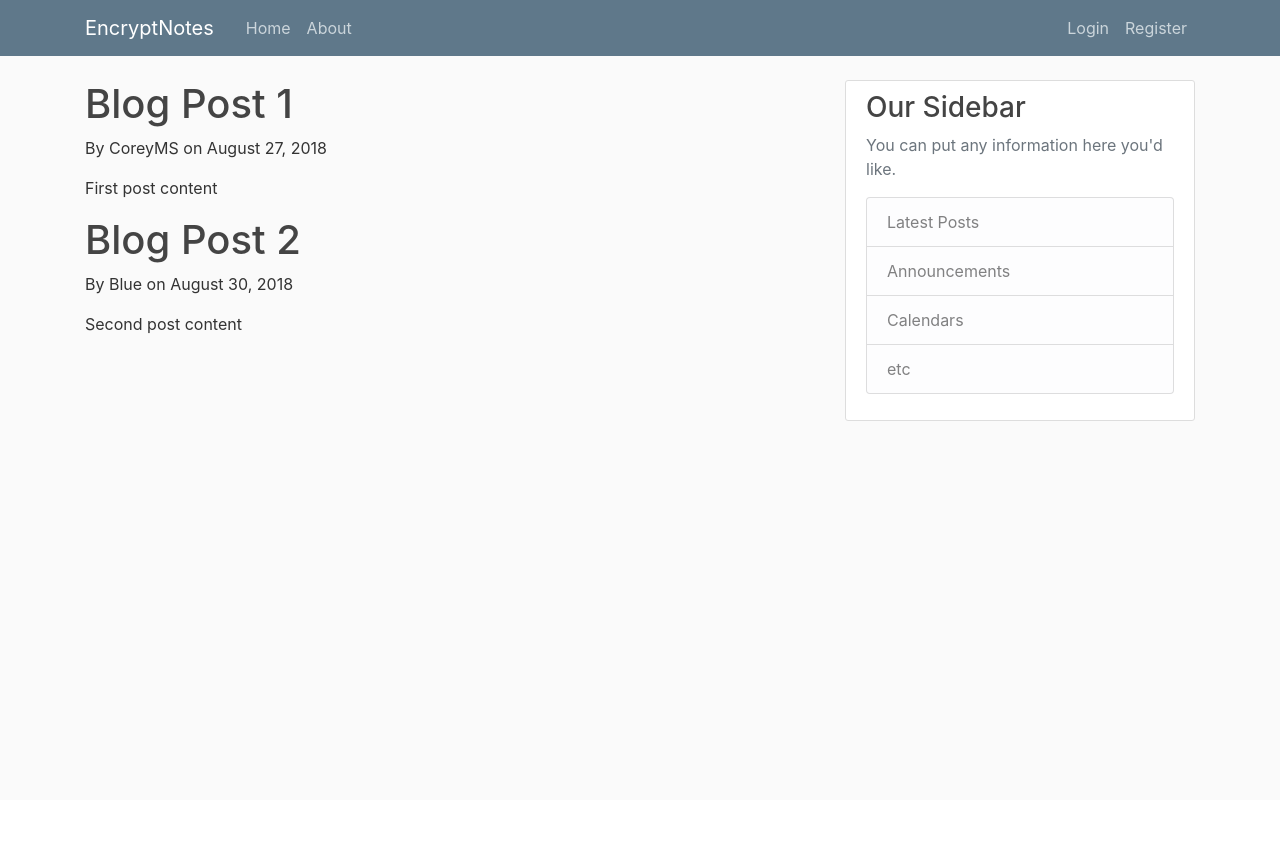
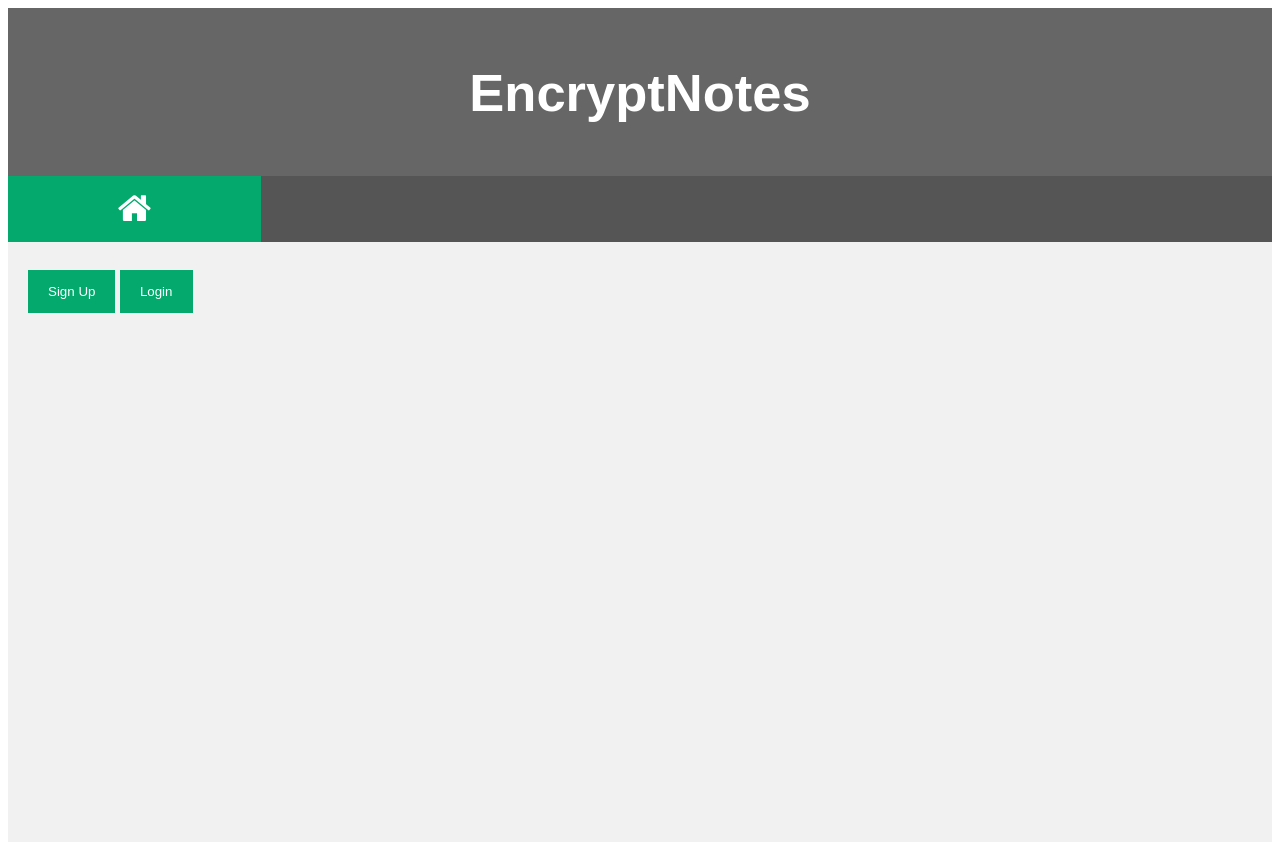
Before and after one commit to Dwaddle26/EncryptNotes, a Django app: page / in a window 1280 px wide. Before the commit the page ends 421 px from the top, so only its background shows below. Run offline with Django 5.2, Linux system fonts and the light colour scheme; some libraries are stand-ins or nearby versions.

Commit message:
Updated server account, main, and notes pages
Updated the htmls that are used for server pages.

```diff
--- /dev/null
+++ b/django_project/EncryptNotes/templates/EncryptNotes/account.html
@@ -0,0 +1,285 @@
+<!DOCTYPE html>
+<html lang="en">
+<head>
+<title>CSS Template</title>
+<meta name="viewport" content="width=device-width, initial-scale=1">
+<link rel="stylesheet" href="https://cdnjs.cloudflare.com/ajax/libs/font-awesome/4.7.0/css/font-awesome.min.css">
+<meta charset="utf-8">
+<meta name="viewport" content="width=device-width, initial-scale=1">
+<style>
+* {
+  box-sizing: border-box;
+}
+
+body {
+  font-family: Arial, Helvetica, sans-serif;
+}
+
+.icon-bar {
+  width: 100%;
+  background-color: #555;
+  overflow: auto;
+}
+
+.icon-bar a {
+  float: left;
+  width: 20%;
+  text-align: center;
+  padding: 12px 0;
+  transition: all 0.3s ease;
+  color: white;
+  font-size: 36px;
+}
+
+.icon-bar a:hover {
+  background-color: #000;
+}
+
+.active {
+  background-color: #04AA6D;
+}
+/* Style the header */
+header {
+  background-color: #666;
+  padding: 10px;
+  text-align: center;
+  font-size: 35px;
+  color: white;
+}
+
+/* Style the footer */
+footer {
+  background-color: #777;
+  padding: 20px;
+  text-align: center;
+  color: white;
+}
+
+article {
+  float: left;
+  padding: 20px;
+  width: 100%;
+  background-color: #f1f1f1;
+  height: 600px; /* only for demonstration, should be removed */
+}
+
+/* Responsive layout - makes the two columns/boxes stack on top of each other instead of next to each other, on small screens */
+@media (max-width: 600px) {
+  nav, article {
+    width: 100%;
+    height: auto;
+  }
+}
+
+div {
+  width: 755px;
+  margin: auto;
+}
+
+#####################################
+/* Full-width input fields */
+input[type=text], input[type=password] {
+  width: 100%;
+  padding: 12px 20px;
+  margin: 8px 0;
+  display: inline-block;
+  border: 1px solid #ccc;
+  box-sizing: border-box;
+}
+
+/* Set a style for all buttons */
+button {
+  background-color: #04AA6D;
+  color: white;
+  padding: 14px 20px;
+  margin: 8px 0;
+  border: none;
+  cursor: pointer;
+  width: 100%;
+}
+
+button:hover {
+  opacity: 0.8;
+}
+
+/* Extra styles for the cancel button */
+.cancelbtn {
+  width: auto;
+  padding: 10px 18px;
+  background-color: #f44336;
+}
+
+
+
+.container {
+  padding: 16px;
+}
+
+span.psw {
+  float: right;
+  padding-top: 16px;
+}
+
+/* The Modal (background) */
+.modal {
+  display: none; /* Hidden by default */
+  position: fixed; /* Stay in place */
+  z-index: 1; /* Sit on top */
+  left: 0;
+  top: 0;
+  width: 100%; /* Full width */
+  height: 100%; /* Full height */
+  overflow: auto; /* Enable scroll if needed */
+  background-color: rgb(0,0,0); /* Fallback color */
+  background-color: rgba(0,0,0,0.4); /* Black w/ opacity */
+  padding-top: 60px;
+}
+
+/* Modal Content/Box */
+.modal-content {
+  background-color: #fefefe;
+  margin: 5% auto 15% auto; /* 5% from the top, 15% from the bottom and centered */
+  border: 1px solid #888;
+  width: 80%; /* Could be more or less, depending on screen size */
+}
+
+
+.close:hover,
+.close:focus {
+  color: red;
+  cursor: pointer;
+}
+
+/* Add Zoom Animation */
+.animate {
+  -webkit-animation: animatezoom 0.6s;
+  animation: animatezoom 0.6s
+}
+
+@-webkit-keyframes animatezoom {
+  from {-webkit-transform: scale(0)}
+  to {-webkit-transform: scale(1)}
+}
+
+@keyframes animatezoom {
+  from {transform: scale(0)}
+  to {transform: scale(1)}
+}
+
+/* Change styles for span and cancel button on extra small screens */
+@media screen and (max-width: 300px) {
+  span.psw {
+     display: block;
+     float: none;
+  }
+  .cancelbtn {
+     width: 100%;
+  }
+}
+
+#####################################
+</style>
+<script>
+// Get the modal
+var modal = document.getElementById('id01');
+
+// When the user clicks anywhere outside of the modal, close it
+window.onclick = function(event) {
+  if (event.target == modal) {
+    modal.style.display = "none";
+  }
+}
+
+// Get the modal
+var modal = document.getElementById('id02');
+
+// When the user clicks anywhere outside of the modal, close it
+window.onclick = function(event) {
+  if (event.target == modal) {
+    modal.style.display = "none";
+  }
+}
+</script>
+
+</head>
+<body>
+
+<header>
+	<h2>EncryptNotes</h2>
+</header>
+
+<div class="icon-bar">
+  <a class="active" href="file:///C:/Users/d_wad/OneDrive/Desktop/EncryptNotes/mainpage.html"><i class="fa fa-home"></i></a>
+</div>
+
+<article>
+
+<button onclick="document.getElementById('id01').style.display='block'" style="width:auto;">Sign Up</button>
+
+<div id="id01" class="modal">
+  <span onclick="document.getElementById('id01').style.display='none'" class="close" title="Close Modal">&times;</span>
+  <form class="modal-content" action="/action_page.php">
+    <div class="container">
+      <h1>Sign Up</h1>
+      <p>Please fill in this form to create an account.</p>
+      <hr>
+      <label for="email"><b>Email</b></label>
+      <input type="text" placeholder="Enter Email" name="email" required>
+
+      <label for="psw"><b>Password</b></label>
+      <input type="password" placeholder="Enter Password" name="psw" required>
+
+      <label for="psw-repeat"><b>Repeat Password</b></label>
+      <input type="password" placeholder="Repeat Password" name="psw-repeat" required>
+
+      <label>
+        <input type="checkbox" checked="checked" name="remember" style="margin-bottom:15px"> Remember me
+      </label>
+
+      <p>By creating an account you agree to our <a href="#" style="color:dodgerblue">Terms & Privacy</a>.</p>
+
+      <div class="clearfix">
+        <button type="button" onclick="document.getElementById('id01').style.display='none'" class="cancelbtn">Cancel</button>
+        <button type="submit" class="signupbtn">Sign Up</button>
+      </div>
+    </div>
+  </form>
+</div>
+
+<button onclick="document.getElementById('id02').style.display='block'" style="width:auto;">Login</button>
+
+<div id="id02" class="modal">
+
+  <form class="modal-content animate" action="/action_page.php" method="post">
+    <div class="imgcontainer">
+      <span onclick="document.getElementById('id02').style.display='none'" class="close" title="Close Modal">&times;</span>
+
+    </div>
+
+    <div class="container">
+      <label for="uname"><b>Username</b></label>
+      <input type="text" placeholder="Enter Username" name="uname" required>
+
+      <label for="psw"><b>Password</b></label>
+      <input type="password" placeholder="Enter Password" name="psw" required>
+
+      <button type="submit">Login</button>
+      <label>
+        <input type="checkbox" checked="checked" name="remember"> Remember me
+      </label>
+    </div>
+
+    <div class="container" style="background-color:#f1f1f1">
+      <button type="button" onclick="document.getElementById('id02').style.display='none'" class="cancelbtn">Cancel</button>
+      <span class="psw">Forgot <a href="#">password?</a></span>
+    </div>
+  </form>
+</div>
+
+</article>
+
+<body>
+<html>
+
+</style>
+<body>
--- a/django_project/EncryptNotes/templates/EncryptNotes/base.html
+++ b/django_project/EncryptNotes/templates/EncryptNotes/base.html
@@ -2,15 +2,85 @@
 <!DOCTYPE html>
 <html>
 <head>
+  <title>EncryptNotes</title>
+  <meta name="viewport" content="width=device-width, initial-scale=1">
+  <link rel="stylesheet" href="https://cdnjs.cloudflare.com/ajax/libs/font-awesome/4.7.0/css/font-awesome.min.css">
+  <meta charset="utf-8">
+  <meta name="viewport" content="width=device-width, initial-scale=1">
+  <style>
+  * {
+    box-sizing: border-box;
+  }
 
-    <!-- Required meta tags -->
-    <meta charset="utf-8">
-    <meta name="viewport" content="width=device-width, initial-scale=1, shrink-to-fit=no">
+  body {
+    font-family: Arial, Helvetica, sans-serif;
+  }
 
-    <!-- Bootstrap CSS -->
-    <link rel="stylesheet" href="https://cdn.jsdelivr.net/npm/bootstrap@4.0.0/dist/css/bootstrap.min.css" integrity="sha384-Gn5384xqQ1aoWXA+058RXPxPg6fy4IWvTNh0E263XmFcJlSAwiGgFAW/dAiS6JXm" crossorigin="anonymous">
+  .icon-bar {
+    width: 100%;
+    background-color: #555;
+    overflow: auto;
+  }
 
-    <link rel="stylesheet" type="text/css" href="{% static 'EncryptNotes/main.css' %}">
+  .icon-bar a {
+    float: left;
+    width: 20%;
+    text-align: center;
+    padding: 12px 0;
+    transition: all 0.3s ease;
+    color: white;
+    font-size: 36px;
+  }
+
+  .icon-bar a:hover {
+    background-color: #000;
+  }
+
+  .active {
+    background-color: #04AA6D;
+  }
+  /* Style the header */
+  header {
+    background-color: #666;
+    padding: 10px;
+    text-align: center;
+    font-size: 35px;
+    color: white;
+  }
+
+  /* Style the footer */
+  footer {
+    background-color: #777;
+    padding: 20px;
+    text-align: center;
+    color: white;
+  }
+
+  article {
+    float: left;
+    padding: 20px;
+    width: 100%;
+    background-color: #f1f1f1;
+    height: 600px; /* only for demonstration, should be removed */
+  }
+
+  /* Responsive layout - makes the two columns/boxes stack on top of each other instead of next to each other, on small screens */
+  @media (max-width: 600px) {
+    nav, article {
+      width: 100%;
+      height: auto;
+    }
+  }
+
+  div {
+    width: 755px;
+    margin: auto;
+  }
+
+  </style>
+  <script>
+
+  </script>
 
     <title>EncryptNotes</title>
 </head>
--- a/django_project/EncryptNotes/urls.py
+++ b/django_project/EncryptNotes/urls.py
@@ -6,11 +6,17 @@ urlpatterns = [
     # '' (empty string) represents the root URL.
     # views.home is the view function that will handle requests to this URL.
     # name='EncryptNotes-home' assigns a name to this URL pattern, which can be used for reverse URL lookup.
-    path('', views.home, name='EncryptNotes-home'),
+    path('', views.login, name='EncryptNotes-login'),
 
     # Define a URL pattern for the about page.
     # 'about/' represents the URL path for the about page.
     # views.about is the view function that will handle requests to this URL.
     # name='EncryptNotes-about' assigns a name to this URL pattern.
-    path('about/', views.about, name='EncryptNotes-about'),
+    path('main/', views.mainpage, name='EncryptNotes-main'),
+
+    # Define a URL pattern for the about page.
+    # 'about/' represents the URL path for the about page.
+    # views.about is the view function that will handle requests to this URL.
+    # name='EncryptNotes-about' assigns a name to this URL pattern.
+    path('notes/', views.notes, name='EncryptNotes-notes'),
 ]
--- a/django_project/EncryptNotes/views.py
+++ b/django_project/EncryptNotes/views.py
@@ -17,21 +17,24 @@ posts = [
 ]
 
 # Define the view function for the home page.
-def home(request):
-    # Create a dictionary called 'context' to pass data to the template.
-    context = {
-        # Pass the 'posts' list to the template under the key 'posts'.
-        'posts': posts
-    }
-    # Render the 'home.html' template and pass the 'context' dictionary.
+def login(request):
+    # Render the 'account.html' template and pass the 'context' dictionary.
     # The 'request' object is necessary for rendering.
-    # The 'EncryptNotes/home.html' string specifies the template file's path.
-    return render(request, 'EncryptNotes/home.html', context)
+    # The 'EncryptNotes/account.html' string specifies the template file's path.
+    return render(request, 'EncryptNotes/account.html')
 
 # Define the view function for the about page.
-def about(request):
-    # Render the 'about.html' template and pass a dictionary with the title.
+def mainpage(request):
+    # Render the 'mainpage.html' template and pass a dictionary with the title.
+    # The 'request' object is necessary for rendering.
+    # The 'EncryptNotes/mainpage.html' string specifies the template file's path.
+    # {'title': 'Main'} is a dictionary that passes the string "Main" to the template with the key "title".
+    return render(request, 'EncryptNotes/mainpage.html', {'title': 'Main'})
+
+# Define the view function for the note taking page.
+def notes(request):
+    # Render the 'notepage.html' template and pass a dictionary with the title.
     # The 'request' object is necessary for rendering.
     # The 'EncryptNotes/about.html' string specifies the template file's path.
     # {'title': 'About'} is a dictionary that passes the string "About" to the template with the key "title".
-    return render(request, 'EncryptNotes/about.html', {'title': 'About'})
+    return render(request, 'EncryptNotes/notepage.html', {'title': 'Notes'})
```
Also changed, not shown: django_project/EncryptNotes/templates/EncryptNotes/mainpage.html (added, +106 -0 lines), django_project/EncryptNotes/templates/EncryptNotes/notepage.html (added, +107 -0 lines).
